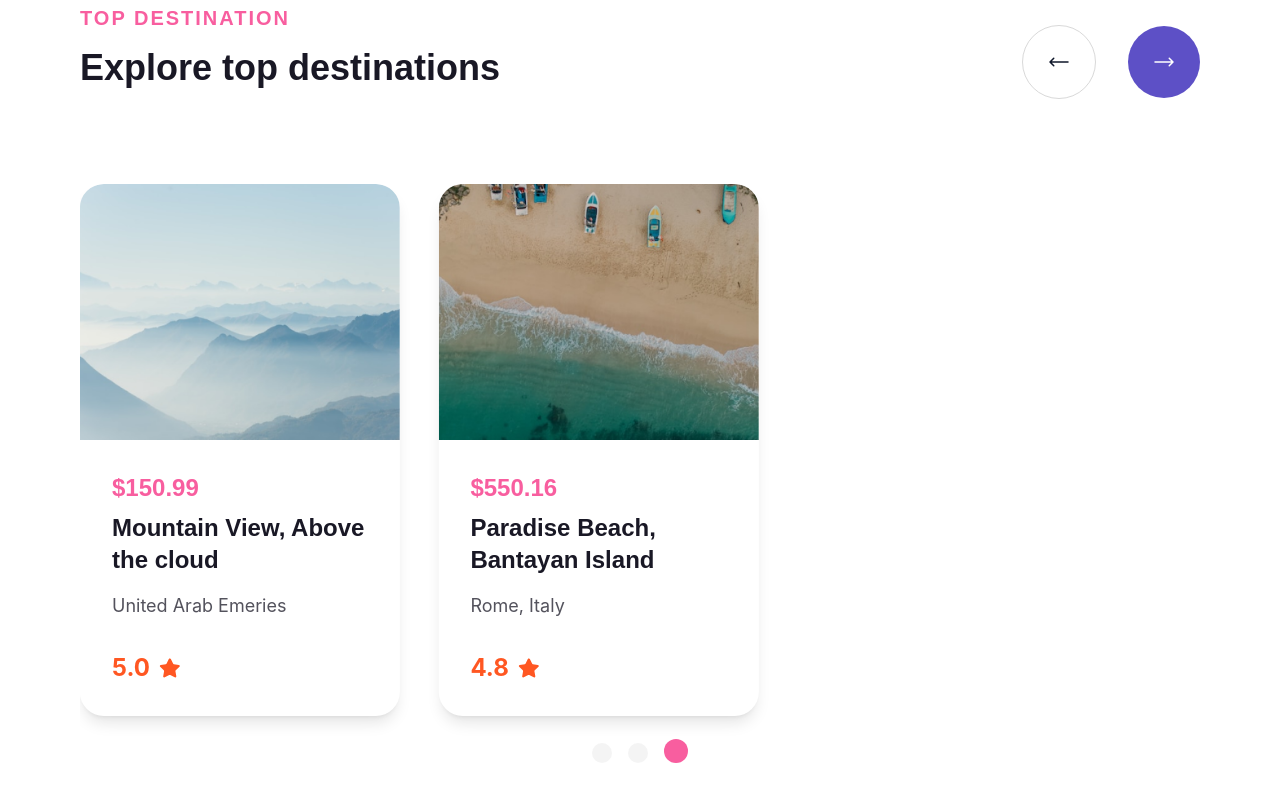
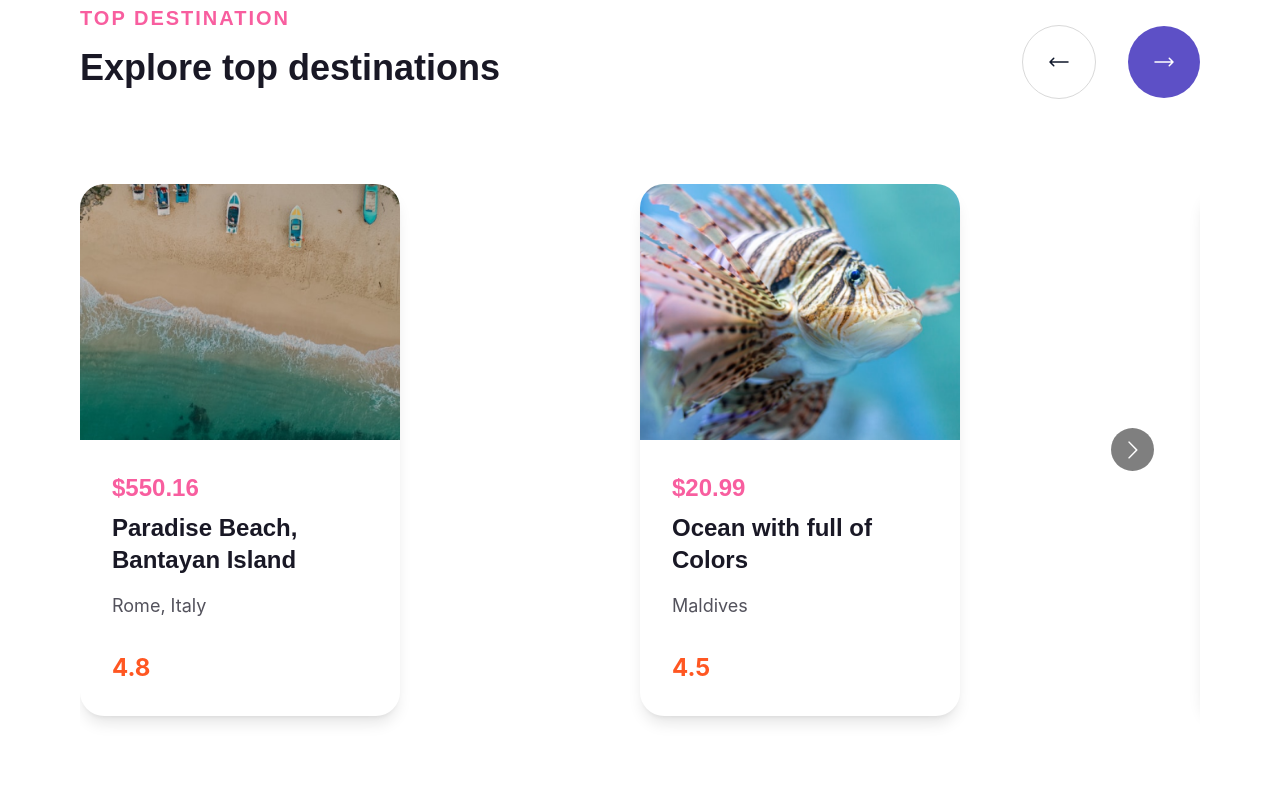
Before and after one commit to ervanervan/travlog, a React (Vite) app: page / in a window 1280 px wide. Shown: the part 1760-2560 px from the top of the page. Built offline with nearby package versions, Linux system fonts and the light colour scheme.

Commit message:
Add react multi carousel in the testimonial and destination section

```diff
--- a/src/App.css
+++ b/src/App.css
@@ -16,37 +16,3 @@
 .carousel .control-dots .dot.selected {
   background-color: #f85e9f !important;
 }
-
-.carousel .slider {
-  width: 110% !important;
-}
-
-@media (min-width: 640px) {
-  .carousel .slider {
-    width: 57% !important;
-  }
-}
-
-@media (min-width: 768px) {
-  .carousel .slider {
-    width: 48% !important;
-  }
-}
-
-@media (min-width: 1024px) {
-  .carousel .slider {
-    width: 36% !important;
-  }
-}
-
-@media (min-width: 1280px) {
-  .carousel .slider {
-    width: 32% !important;
-  }
-}
-
-@media (min-width: 1536px) {
-  .carousel .slider {
-    width: 26% !important;
-  }
-}
--- a/src/Data.jsx
+++ b/src/Data.jsx
@@ -56,6 +56,15 @@ export const DATA_DESTINATIONS = [
   {
     id: 3,
     imgUrl: destination3,
+    title: "Mountain View, Above the cloud",
+    location: "United Arab Emeries ",
+    price: "$150.99",
+    rating: "5.0",
+    icon: icon,
+  },
+  {
+    id: 4,
+    imgUrl: destination1,
     title: "Mountain View, Above the cloud",
     location: "United Arab Emeries ",
     price: "$150.99",
@@ -140,4 +149,13 @@ export const DATA_TESTIMONIALS = [
       "Contrary to popular belief, Lorem Ipsum is not simply random text. It has roots in a piece of classical Latin literature from 45 BC.",
     imgUrl: destination2,
   },
+  {
+    id: 4,
+    name: "Mark",
+    work: "Travel Enthusiast",
+    iconTestimonial: iconTestimonial,
+    testimonial:
+      "Contrary to popular belief, Lorem Ipsum is not simply random text. It has roots in a piece of classical Latin literature from 45 BC.",
+    imgUrl: userTestimonial,
+  },
 ];
--- a/src/components/CardTestimonial.jsx
+++ b/src/components/CardTestimonial.jsx
@@ -8,7 +8,7 @@ export default function CardTestimonial({
   imgUrl,
 }) {
   return (
-    <div className="pt-8 pb-16 md:px-6 xl:px-0 w-[20rem]">
+    <div className="pt-8 pb-16 md:px-6 xl:px-0">
       <div className="flex flex-col items-center justify-center gap-16">
         <div className="w-32 h-32 rounded-full">
           <img
--- a/src/components/Destination.jsx
+++ b/src/components/Destination.jsx
@@ -3,8 +3,8 @@ import {
   ArrowLongLeftIcon,
   ArrowLongRightIcon,
 } from "@heroicons/react/24/solid";
-import { Carousel } from "react-responsive-carousel";
-import "react-responsive-carousel/lib/styles/carousel.min.css";
+import Carousel from "react-multi-carousel";
+import "react-multi-carousel/lib/styles.css";
 import { DATA_DESTINATIONS } from "../Data";
 import CardDestinations from "./CardDestinations";
 
@@ -22,6 +22,27 @@ export default function Destination() {
       prevIndex === DATA_DESTINATIONS.length - 1 ? 0 : prevIndex + 1
     );
   };
+
+  const responsive = {
+    superLargeDesktop: {
+      // the naming can be any, depends on you.
+      breakpoint: { max: 4000, min: 3000 },
+      items: 5,
+    },
+    desktop: {
+      breakpoint: { max: 3000, min: 1024 },
+      items: 3,
+    },
+    tablet: {
+      breakpoint: { max: 1024, min: 464 },
+      items: 2,
+    },
+    mobile: {
+      breakpoint: { max: 464, min: 0 },
+      items: 1,
+    },
+  };
+
   return (
     <section className="container mx-auto">
       <div className="px-4 xl:px-20 py-8 md:py-16">
@@ -51,15 +72,7 @@ export default function Destination() {
             </div>
           </div>
           <div>
-            <Carousel
-              swipeable={false}
-              showArrows={false}
-              showStatus={false}
-              infiniteLoop={true}
-              autoPlay={true}
-              showThumbs={false}
-              selectedItem={activeIndex}
-            >
+            <Carousel responsive={responsive}>
               {DATA_DESTINATIONS.map((destination) => (
                 <CardDestinations key={destination.id} {...destination} />
               ))}
--- a/src/components/Testimonial.jsx
+++ b/src/components/Testimonial.jsx
@@ -5,8 +5,8 @@ import {
   ArrowLongLeftIcon,
   ArrowLongRightIcon,
 } from "@heroicons/react/24/solid";
-import { Carousel } from "react-responsive-carousel";
-import "react-responsive-carousel/lib/styles/carousel.min.css";
+import Carousel from "react-multi-carousel";
+import "react-multi-carousel/lib/styles.css";
 
 export default function Testimonial() {
   const [activeIndex, setActiveIndex] = useState(0);
@@ -23,6 +23,26 @@ export default function Testimonial() {
     );
   };
 
+  const responsive = {
+    superLargeDesktop: {
+      // the naming can be any, depends on you.
+      breakpoint: { max: 4000, min: 3000 },
+      items: 1,
+    },
+    desktop: {
+      breakpoint: { max: 3000, min: 1024 },
+      items: 1,
+    },
+    tablet: {
+      breakpoint: { max: 1024, min: 464 },
+      items: 1,
+    },
+    mobile: {
+      breakpoint: { max: 464, min: 0 },
+      items: 1,
+    },
+  };
+
   return (
     <section className="container mx-auto">
       <div className="px-4 md:px-20 py-8">
@@ -34,15 +54,7 @@ export default function Testimonial() {
             Trust our clients
           </h2>
         </div>
-        <Carousel
-          swipeable={false}
-          showArrows={false}
-          showStatus={false}
-          showThumbs={false}
-          infiniteLoop={true}
-          autoPlay={true}
-          selectedItem={activeIndex}
-        >
+        <Carousel responsive={responsive}>
           {DATA_TESTIMONIALS.map((testimonial) => {
             return <CardTestimonial key={testimonial.id} {...testimonial} />;
           })}
```
